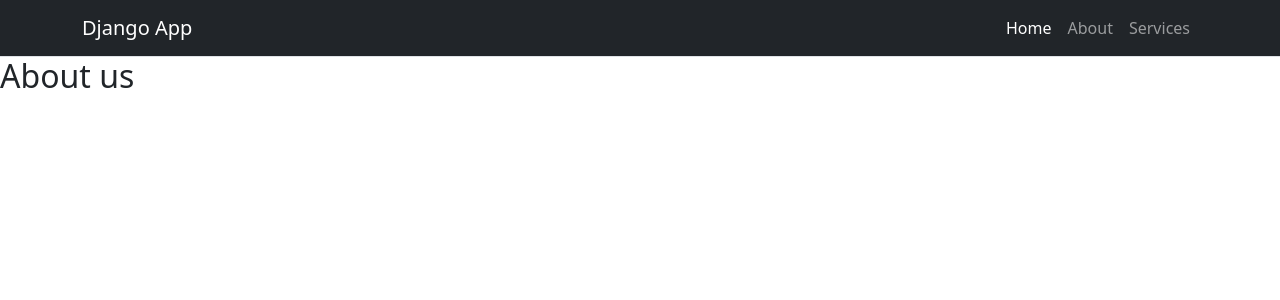
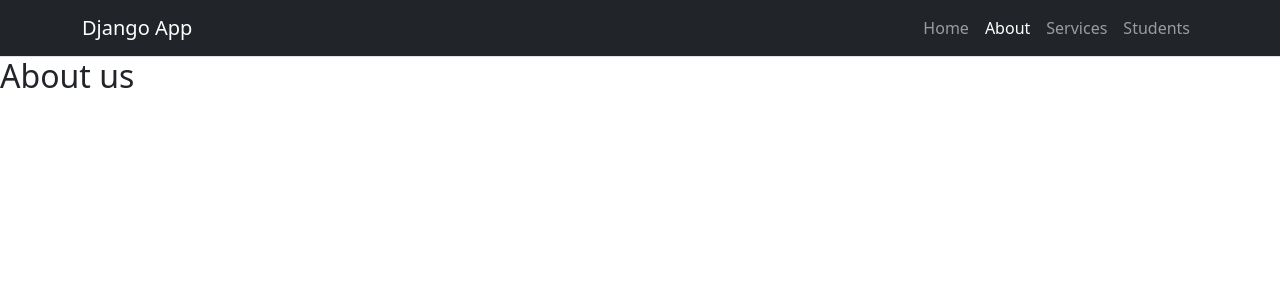
Before and after one commit to MynerMugendi/Django-project, a Django app: page /about-us/ in a window 1280 px wide. Shown: the top 300 px of the page. Run offline with Django 5.2, Linux system fonts and the light colour scheme.

Commit message:
students to nav-bar

```diff
--- a/templates/master.html
+++ b/templates/master.html
@@ -7,7 +7,7 @@
     <link rel="stylesheet" href="{% static 'css/custom.css' %}">
     <link rel="stylesheet" href="https://cdnjs.cloudflare.com/ajax/libs/animate.css/4.1.1/animate.min.css"/>
 
-
+    {% block extra_links %} {% endblock %}
     <title>
         {% block title  %} {% endblock title  %}
     </title>
@@ -21,14 +21,21 @@
     </button>
     <div class="collapse navbar-collapse" id="collapsibleNavbar">
       <ul class="navbar-nav ms-auto">
+          {% url 'home' as home_url %}
         <li class="nav-item">
-          <a class="nav-link active" href="{% url 'home' %}">Home</a>
+          <a class="nav-link {% if request.path == home_url %} active {% endif %}" href="{% url 'home' %}">Home</a>
         </li>
+          {% url 'about' as about_url %}
         <li class="nav-item">
-          <a class="nav-link" href="{% url 'about' %}">About</a>
+          <a class="nav-link{% if request.path == about_url %} active {% endif %}" href="{% url 'about' %}">About</a>
         </li>
+          {% url 'services' as services_url %}
         <li class="nav-item">
-          <a class="nav-link" href="{% url 'services' %}">Services</a>
+          <a class="nav-link {% if request.path == services_url %} active {% endif %}" href="{% url 'services' %}">Services</a>
+        </li>
+          {% url 'students' as students_url %}
+          <li class="nav-item">
+          <a class="nav-link {% if request.path == students_url %} active {% endif %}" href="{% url 'students' %}">Students</a>
         </li>
       </ul>
     </div>
--- a/templates/services.html
+++ b/templates/services.html
@@ -11,7 +11,12 @@
             </div>
             <div class="col-sm-6">
                 <img src="{% static 'images/landscape.webp' %}" class="img-fluid" alt="">
+                <p><i class="bi bi-android2"></i></p>
             </div>
         </div>
     </div>
 {% endblock %}
+
+{% block extra_links %}
+    <link rel="stylesheet" href="https://cdn.jsdelivr.net/npm/bootstrap-icons@1.13.2/font/bootstrap-icons.min.css">
+{% endblock %}
```
